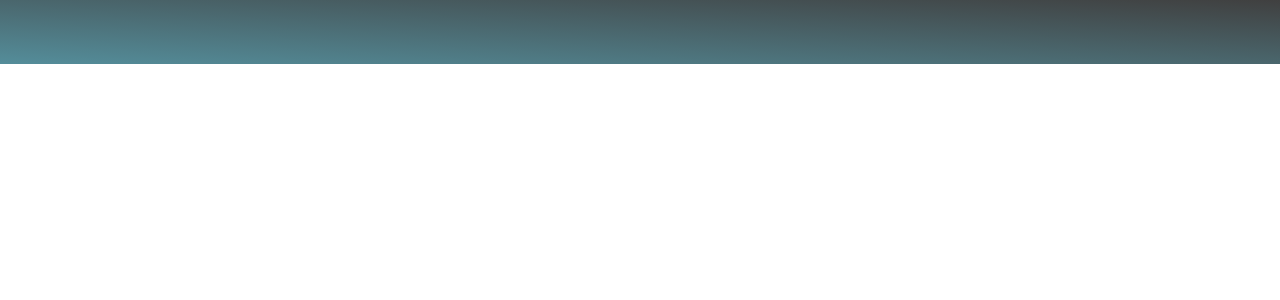
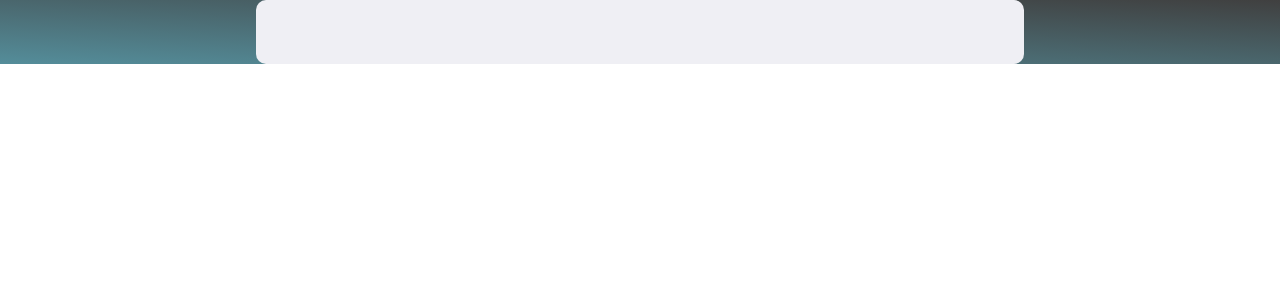
Before and after one commit to rainforss/form-template-demo, a Next.js app: page /join-email-list in a window 1280 px wide. Shown: the top 300 px of the page. Built offline with nearby package versions, Linux system fonts and the light colour scheme; a web font is replaced by a local one.

Commit message:
changed page name

```diff
--- a/pages/join-email-list.tsx
+++ b/pages/join-email-list.tsx
@@ -9,7 +9,7 @@ const DemoForm: React.FunctionComponent<IDemoFormProps> = () => {
       w="100%"
       bg="linear-gradient(to top right, #548D9A 0%, #404040 100%)"
     >
-      <Box w="60%" h="fit-content" bg="efeff4" borderRadius="10px" p="2rem">
+      <Box w="60%" h="fit-content" bg="#efeff4" borderRadius="10px" p="2rem">
         <div data-form-block-id="882ef3ec-1c62-ee11-be6e-00224825b9dd"></div>
         <div id="dkWcCr2cBRe1rwuY37vTJuSbgiPiZp4_SQBuhApKiLt4"></div>
         <div
```
